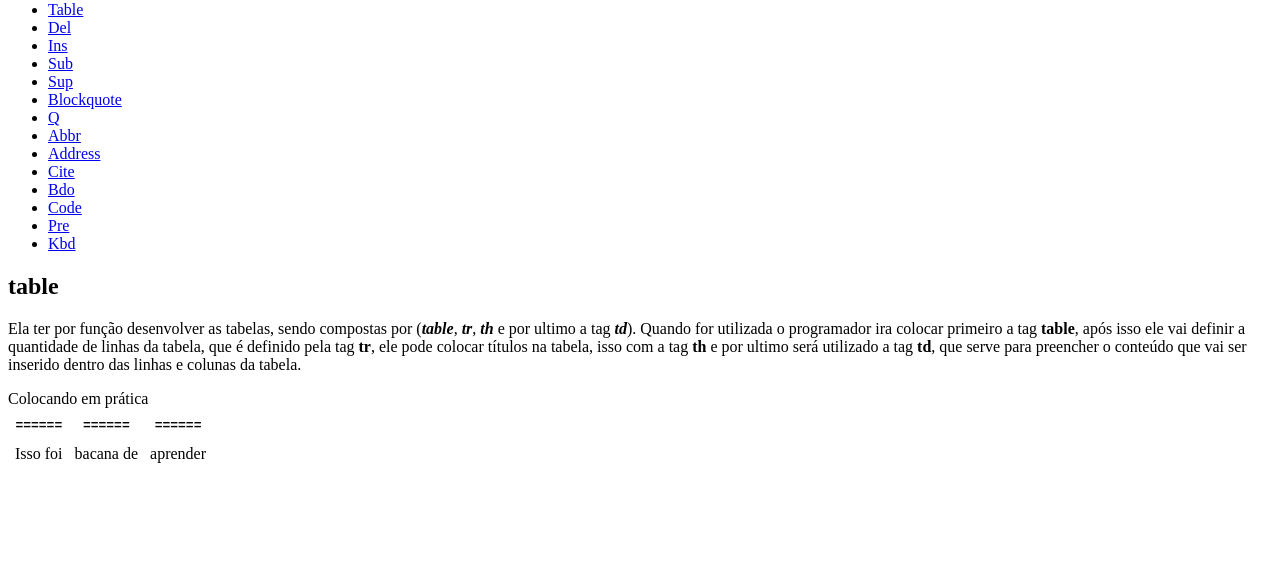
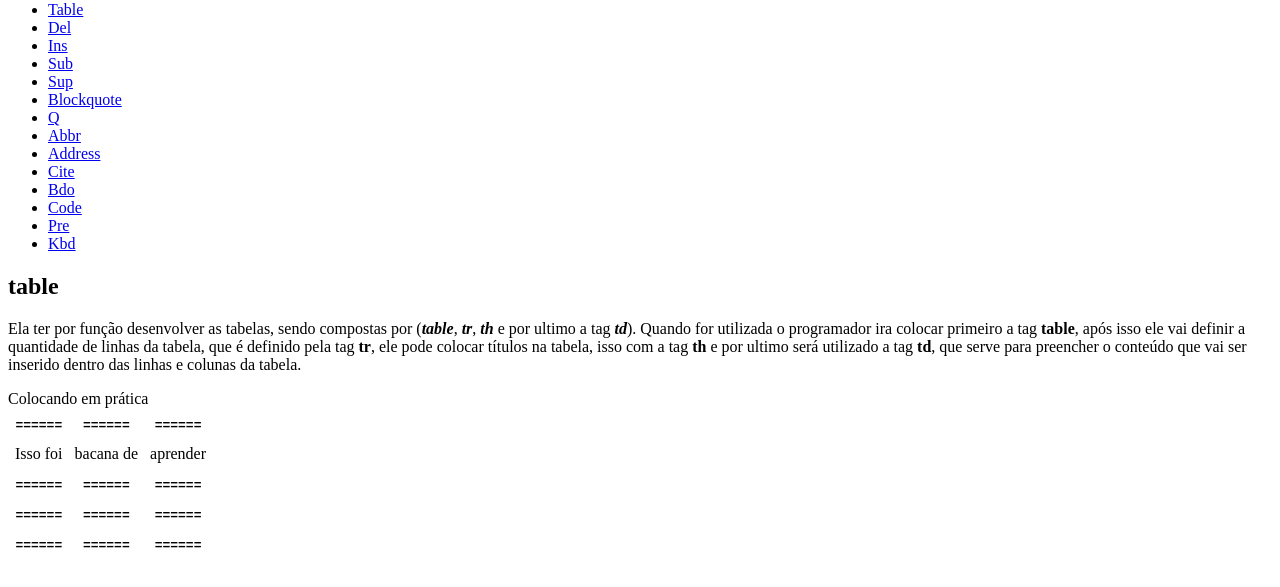
Before and after one commit to LuisGuilhermeHrentechechen/Trilha-do-Aprendizado-, a plain HTML site: page Tags/tags_index.html in a window 1280 px wide. Shown: the part 79-666 px from the top of the page. Drawn offline with Linux system fonts and the light colour scheme.

Commit message:
Update tags_index.html

```diff
--- a/Tags/tags_index.html
+++ b/Tags/tags_index.html
@@ -41,7 +41,22 @@
        <td>bacana de</td>
        <td>aprender</td>
     </tr>
-    </table> <br>
+    <tr>
+        <th><code>======</code></th>
+        <th><code>======</code></th>
+        <th><code>======</code></th>
+     </tr>
+     <tr>
+        <th><code>======</code></th>
+        <th><code>======</code></th>
+        <th><code>======</code></th>
+     </tr>
+     <tr>
+        <th><code>======</code></th>
+        <th><code>======</code></th>
+        <th><code>======</code></th>
+     </tr>
+    </table><br>
 
 
 
```
